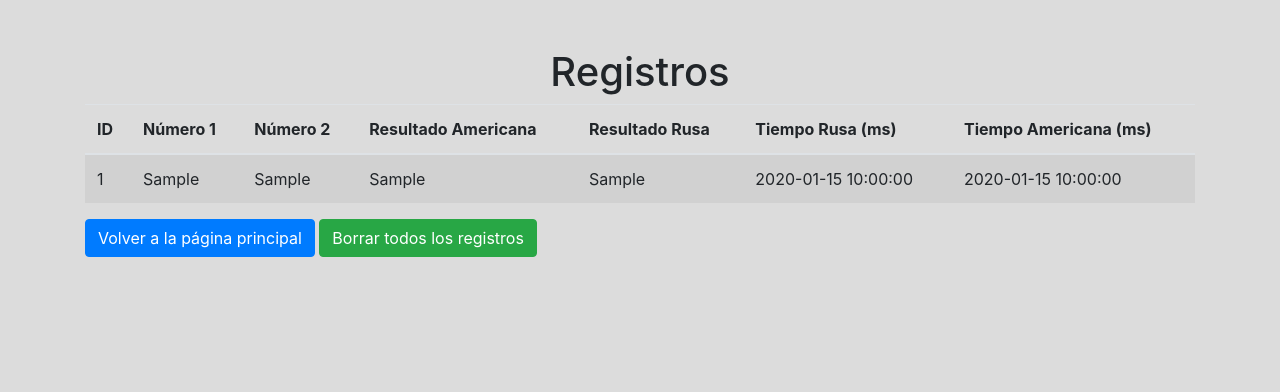
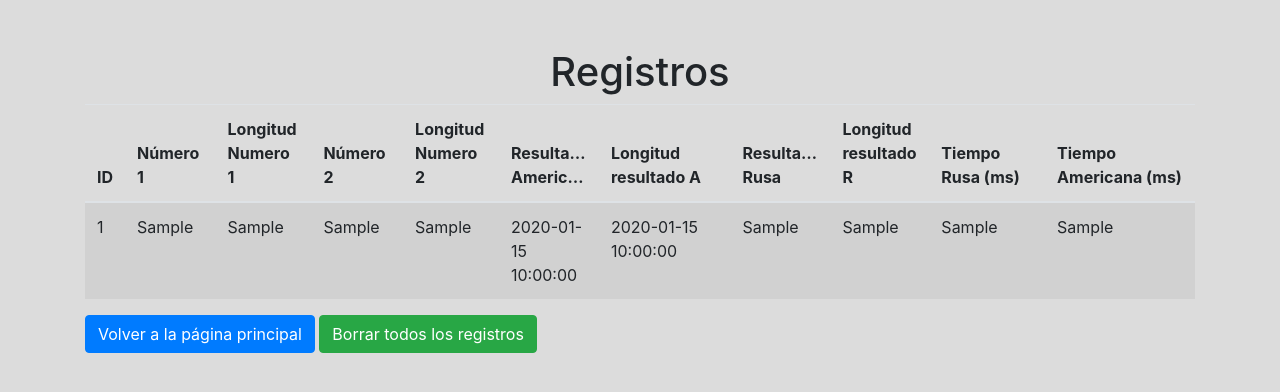
Before and after one commit to santiangofrancozx/MultiplicacionRusa, a Flask app: page /registros in a window 1280 px wide. Shown: the top 392 px of the page. Run offline with Flask 3, Linux system fonts and the light colour scheme; tables that the repository leaves empty or names only in its code hold one stand-in row (values such as "Sample post"); some libraries are stand-ins or nearby versions.

Commit message:
agrega longitudes a la tabla

```diff
--- a/main.py
+++ b/main.py
@@ -69,6 +69,10 @@ def index():
     resultadoAmericana = ""
     tiempo = 0
     tiempo2 = 0
+    lonNum1 = ""
+    lonNum2 = ""
+    lonResultA = ""
+    lonResultR = ""
     if request.method == "POST":
         numero11 = int(request.form.get("numero1"))
         numero22 = int(request.form.get("numero2"))
@@ -82,13 +86,17 @@ def index():
         final2 = time.time_ns()
         tiempo2 = final2 - inicio2
         tiempo = final - inicio
-        sql = f"INSERT INTO registros(num1, num2, resultA, resultR, timeA, timeR) VALUES('{numero1}', '{numero2}', '{resultadoAmericana}', '{resultadoRusa}', {tiempo}, {tiempo2});"
+        lonNum1 = str(len(numero1))
+        lonNum2 = str(len(numero2))
+        lonResultR = str(len(resultadoRusa))
+        lonResultA = str(len(resultadoAmericana))
+        sql = f"INSERT INTO registros(num1, lon1, num2, lon2, resultA, lonResultA, resultR, lonResultR, timeA, timeR) VALUES('{numero1}', '{lonNum1}', '{numero2}', '{lonNum2}','{resultadoAmericana}', '{lonResultA}', '{resultadoRusa}', '{lonResultR}', {tiempo}, {tiempo2});"
         miCursor.execute(sql)
         conDB.commit()
         resultadosql = miCursor.fetchall()
 
 
-    return render_template("index.html", resultadoAmericana=resultadoAmericana, resultadoRusa=resultadoRusa, tiempo=tiempo, tiempo2=tiempo2)
+    return render_template("index.html", resultadoAmericana=resultadoAmericana, resultadoRusa=resultadoRusa, tiempo=tiempo, tiempo2=tiempo2, lonNum1=lonNum1, lonNum2=lonNum2, lonResultR=lonResultR)
 
 @app.route("/registros", methods=["GET", "POST"])
 def registros():
--- a/templates/registros.html
+++ b/templates/registros.html
@@ -20,10 +20,14 @@
             <thead>
                 <tr>
                     <th>ID</th>
-                    <th style="max-width: 200px; overflow: hidden; text-overflow: ellipsis;">Número 1</th>
-                    <th style="max-width: 200px; overflow: hidden; text-overflow: ellipsis;">Número 2</th>
-                    <th style="max-width: 200px; overflow: hidden; text-overflow: ellipsis;">Resultado Americana</th>
-                    <th style="max-width: 200px; overflow: hidden; text-overflow: ellipsis;">Resultado Rusa</th>
+                    <th style="max-width: 100px; overflow: hidden; text-overflow: ellipsis;">Número 1</th>
+                    <th style="max-width: 100px; overflow: hidden; text-overflow: ellipsis;">Longitud Numero 1</th>
+                    <th style="max-width: 100px; overflow: hidden; text-overflow: ellipsis;">Número 2</th>
+                    <th style="max-width: 100px; overflow: hidden; text-overflow: ellipsis;">Longitud Numero 2</th>
+                    <th style="max-width: 100px; overflow: hidden; text-overflow: ellipsis;">Resultado Americana</th>
+                    <th style="max-width: 100px; overflow: hidden; text-overflow: ellipsis;">Longitud resultado A</th>
+                    <th style="max-width: 100px; overflow: hidden; text-overflow: ellipsis;">Resultado Rusa</th>
+                    <th style="max-width: 100px; overflow: hidden; text-overflow: ellipsis;">Longitud resultado R</th>
                     <th>Tiempo Rusa (ms)</th>
                     <th>Tiempo Americana (ms)</th>
                 </tr>
@@ -32,12 +36,16 @@
                 {% for registro in registros %}
                 <tr>
                     <td>{{ registro[0] }}</td>
-                    <td style="max-width: 200px; overflow: hidden; text-overflow: ellipsis;">{{ registro[1] }}</td>
-                    <td style="max-width: 200px; overflow: hidden; text-overflow: ellipsis;">{{ registro[2] }}</td>
-                    <td style="max-width: 200px; overflow: hidden; text-overflow: ellipsis;">{{ registro[3] }}</td>
-                    <td style="max-width: 200px; overflow: hidden; text-overflow: ellipsis;">{{ registro[4] }}</td>
-                    <td>{{ registro[5] }}</td>
+                    <td style="max-width: 100px; overflow: hidden; text-overflow: ellipsis;">{{ registro[1] }}</td>
+                    <td>{{ registro[2] }}</td>
+                    <td style="max-width: 100px; overflow: hidden; text-overflow: ellipsis;">{{ registro[3] }}</td>
+                    <td>{{ registro[4] }}</td>
+                    <td style="max-width: 100px; overflow: hidden; text-overflow: ellipsis;">{{ registro[5] }}</td>
                     <td>{{ registro[6] }}</td>
+                    <td style="max-width: 100px; overflow: hidden; text-overflow: ellipsis;">{{ registro[7] }}</td>
+                    <td>{{ registro[8] }}</td>
+                    <td>{{ registro[9] }}</td>
+                    <td>{{ registro[10] }}</td>
                 </tr>
                 {% endfor %}
             </tbody>
```
Also changed, not shown: templates/index.html (+9 -0 lines).
